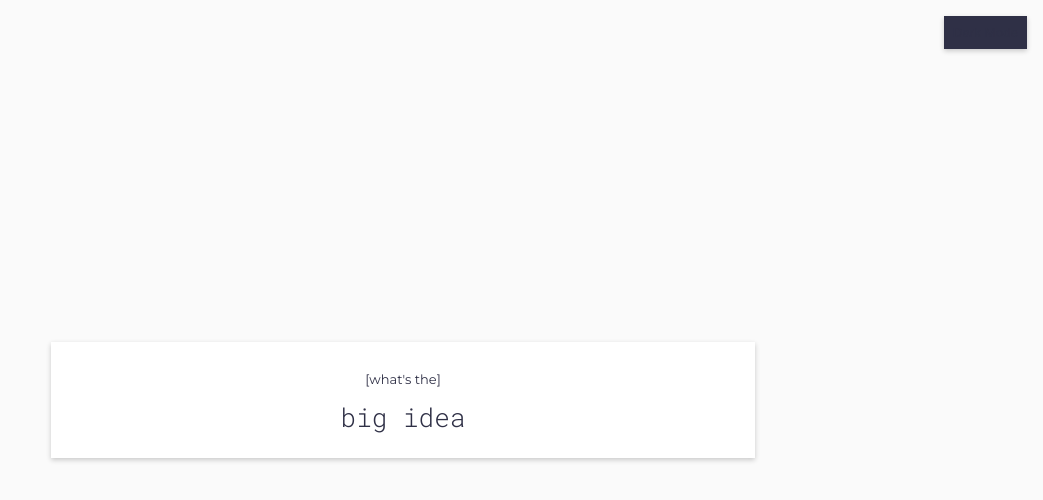
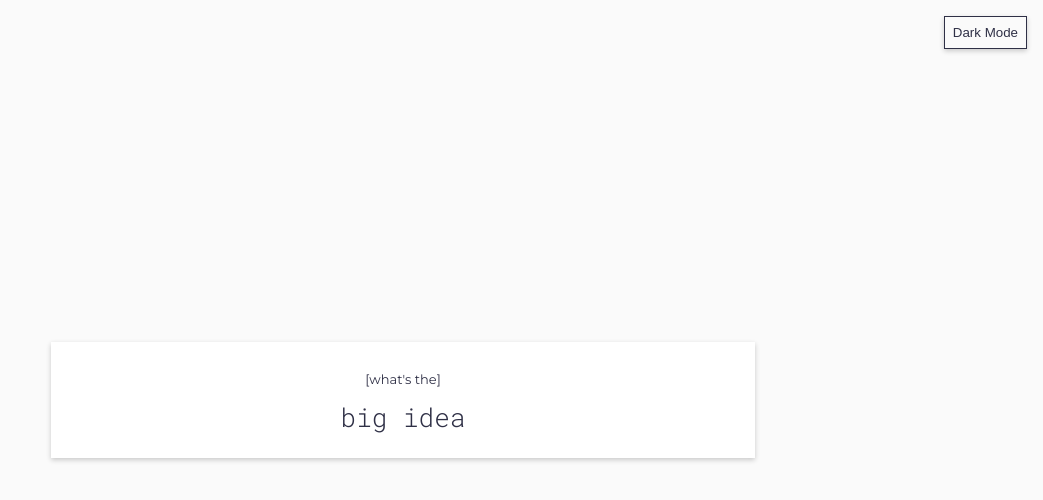
Before and after one commit to zombie9/big-idea, a React (Create React App) app: page / in a window 1280 px wide. Shown: the top 500 px of the page, without its empty margins (237-1280 px from the left). Built offline with nearby package versions, Linux system fonts and the light colour scheme.

Commit message:
more styling

```diff
--- a/src/components/ThemeToggle.jsx
+++ b/src/components/ThemeToggle.jsx
@@ -2,7 +2,7 @@ import React from 'react';
 import styled from 'styled-components';
 
 const Button = styled.button`
-  background: ${({ theme }) => theme.text};
+  background: none;
   color: ${({ theme }) => theme.text};
   border: 1px solid ${({ theme }) => theme.text};
   cursor: pointer;
```
